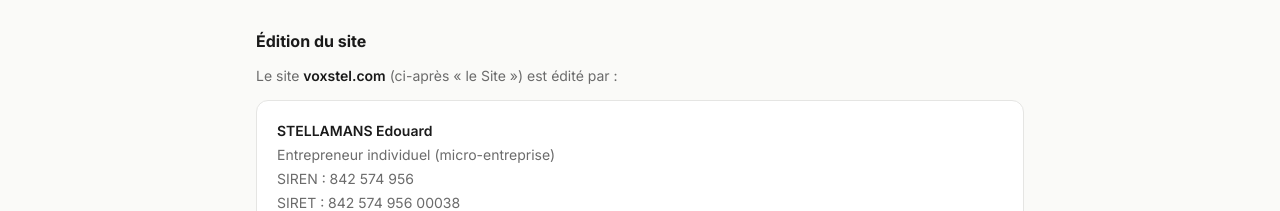
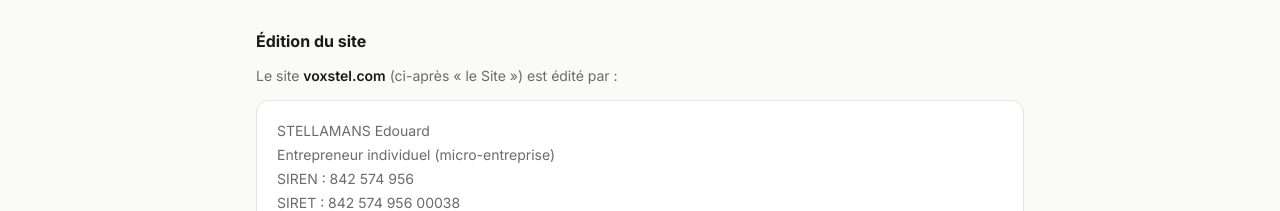
Before and after one commit to stellamansedouard-create/voxstel, a Next.js app: page /mentions-legales in a window 1280 px wide. Shown: the part 1060-1271 px from the top of the page. Built offline with nearby package versions, Linux system fonts and the light colour scheme; no server answers.

Commit message:
Un-bold the editor name on mentions légales
Matches the styling of the rest of the "Édition du site" block.

```diff
--- a/app/mentions-legales/page.tsx
+++ b/app/mentions-legales/page.tsx
@@ -88,7 +88,7 @@
               (ci-après « le Site ») est édité par :
             </p>
             <div className="bg-card border border-border rounded-xl p-5 text-sm space-y-1">
-              <p className="font-semibold text-foreground">STELLAMANS Edouard</p>
+              <p className="text-muted">STELLAMANS Edouard</p>
               <p className="text-muted">Entrepreneur individuel (micro-entreprise)</p>
               <p className="text-muted">SIREN : 842 574 956</p>
               <p className="text-muted">SIRET : 842 574 956 00038</p>
```
